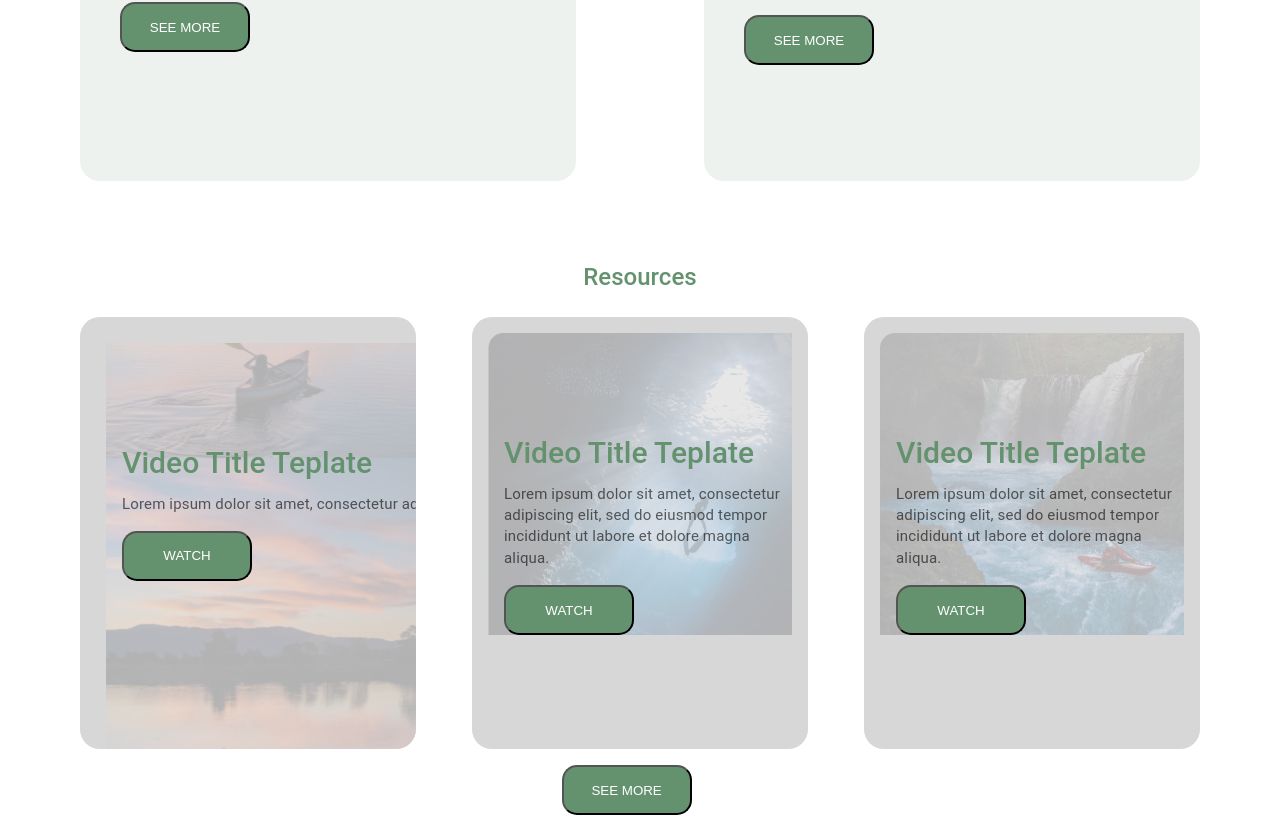
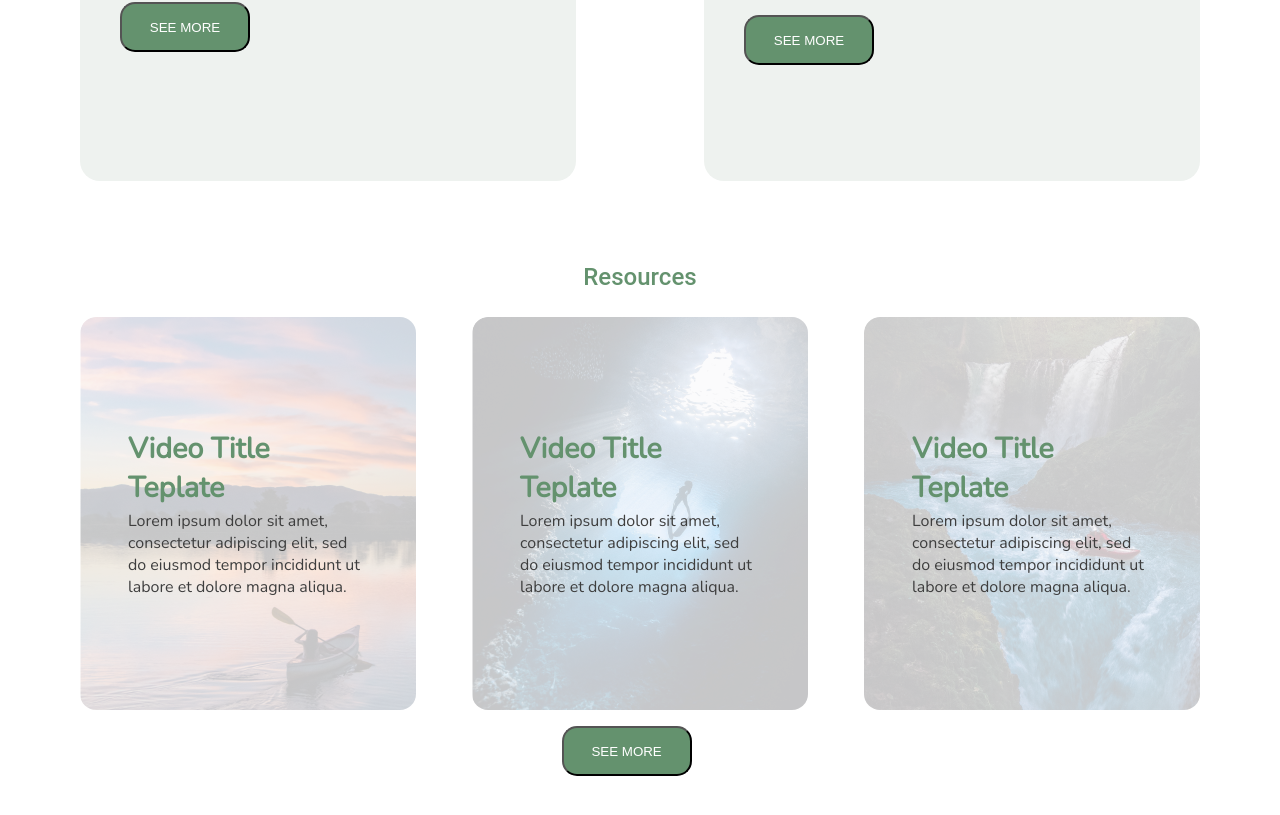
Before and after one commit to cornellh4i/earth-law-center, a React (Create React App) app in the folder client/: page / in a window 1280 px wide. Shown: the part 807-1622 px from the top of the page. After the commit the page ends 1583 px from the top, so only its background shows below. Built offline with nearby package versions, Linux system fonts and the light colour scheme.

Commit message:
fix resourcebox

```diff
--- a/client/src/components/ResourceBox/ResourceBox.css
+++ b/client/src/components/ResourceBox/ResourceBox.css
@@ -18,10 +18,11 @@
 }
 
 .box-content {
-    background-color: #d7d7d7 !important;
+    /* background-color: #d7d7d7 !important; */
     height: 400px !important;
     display: flex;
     flex-wrap: wrap;
+    background-repeat: no-repeat;
 }
 
 .resource-title {
@@ -36,19 +37,34 @@
     padding-left: 16px;
 }
 
+/* div boxes only */
 .thumbnail1 {
     background-image: url('../../properties/resource1.png');
-    margin: 10px;
-    min-height: 35rem;
-    width: 400rem;
-    background-position: 60% 80%;
-
+    padding: 7rem 3rem;
+    border-radius: 1rem;
 }
 
 .thumbnail2 {
     background-image: url('../../properties/resource2.png');
+    padding: 7rem 3rem;
+    border-radius: 1rem;
 }
 
 .thumbnail3 {
     background-image: url('../../properties/resource3.png');
+    padding: 7rem 3rem;
+    border-radius: 1rem;
 }
+
+.box-title{
+    color: #64926E;
+    font-weight: bold;
+    font-family: Nunito;
+    font-size: 1.8rem;
+    margin-bottom: 0.2rem;
+}
+
+.box-description{
+    color: #3E3E3E;
+    font-family: Nunito;
+}
--- a/client/src/components/ResourceBox/ResourceBox.jsx
+++ b/client/src/components/ResourceBox/ResourceBox.jsx
@@ -12,26 +12,10 @@ import Button from '../Button/Button';
 /** Component for a Resource card */
 const ResourceBox = (props) => {
   return (
-
-    <Card className='card'>
-      <CardActionArea>
-
-        <CardContent className='box-content'>
-          <Box component={Stack} direction="column" >
-            <div className={props.image}>
-              <Typography gutterBottom variant='h5' component='div' sx={{ fontWeight: 500, fontSize: 30, }} className="resource-title">
-                {props.title}
-              </Typography>
-              <Typography variant='body2' color='text.secondary' sx={{ fontSize: 15, fontWeight: 400 }} className="resource-description">
-                {props.text}
-              </Typography>
-              <Link to="/resources"><Button text="WATCH" css="watch-btn-landing-pg" /></Link>
-            </div>
-          </Box>
-        </CardContent>
-      </CardActionArea>
-    </Card>
-
+      <div className={props.image}>
+        <div className='box-title'>{props.title}</div>
+        <div className='box-description'>{props.text}</div>
+      </div>
   );
 };
 
```
